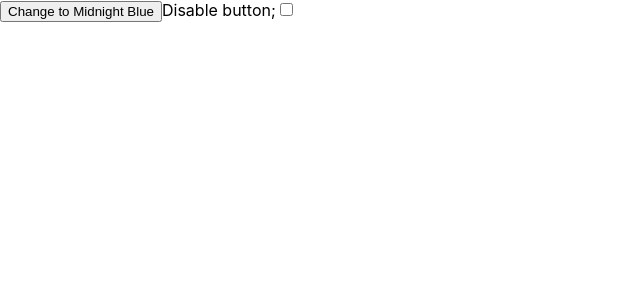
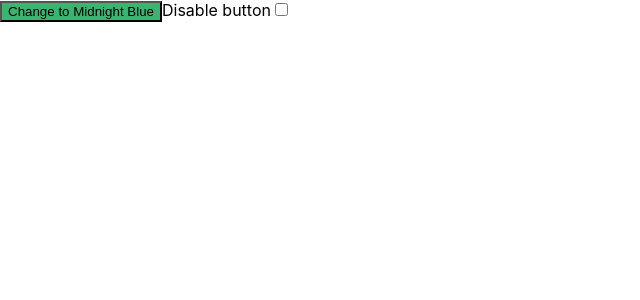
Before and after one commit to devCecy/jest-rtl, a React (Create React App) app: page / in a window 1280 px wide. Shown: the top 300 px of the page, without its empty margins (0-640 px from the left). Built offline with nearby package versions, Linux system fonts and the light colour scheme.

Commit message:
test : 상수제거

```diff
--- a/src/App.js
+++ b/src/App.js
@@ -1,8 +1,6 @@
 import "./App.css";
 import { useState } from "react";
 
-export const MidnightBlue = "MidnightBlue";
-export const MidnightVioletRed = "MidnightVioletRed";
 /**
  * 카멜케이스의 대문자 앞에 공백을 넣어줍니다.
  * @param {*} colorName
@@ -13,10 +11,10 @@ export const replaceCamelWithSpaces = (colorName) => {
 };
 
 function App() {
-	const [btnColor, setBtnColor] = useState(MidnightVioletRed);
+	const [btnColor, setBtnColor] = useState("MediumSeaGreen");
 	const [isChecked, setIsChecked] = useState(false);
 	const newBtnColor =
-		btnColor === MidnightVioletRed ? MidnightBlue : MidnightVioletRed;
+		btnColor === "MediumSeaGreen" ? "MidnightBlue" : "MediumSeaGreen";
 
 	return (
 		<div>
@@ -27,7 +25,7 @@ function App() {
 			>
 				Change to {replaceCamelWithSpaces(newBtnColor)}
 			</button>
-			<label htmlFor="disabled-button-checkbox">Disable button</label>;
+			<label htmlFor="disabled-button-checkbox">Disable button</label>
 			<input
 				type="checkbox"
 				id="disabled-button-checkbox"
```
Also changed, not shown: 1 other file (tests, documents, lock files or other folders).
